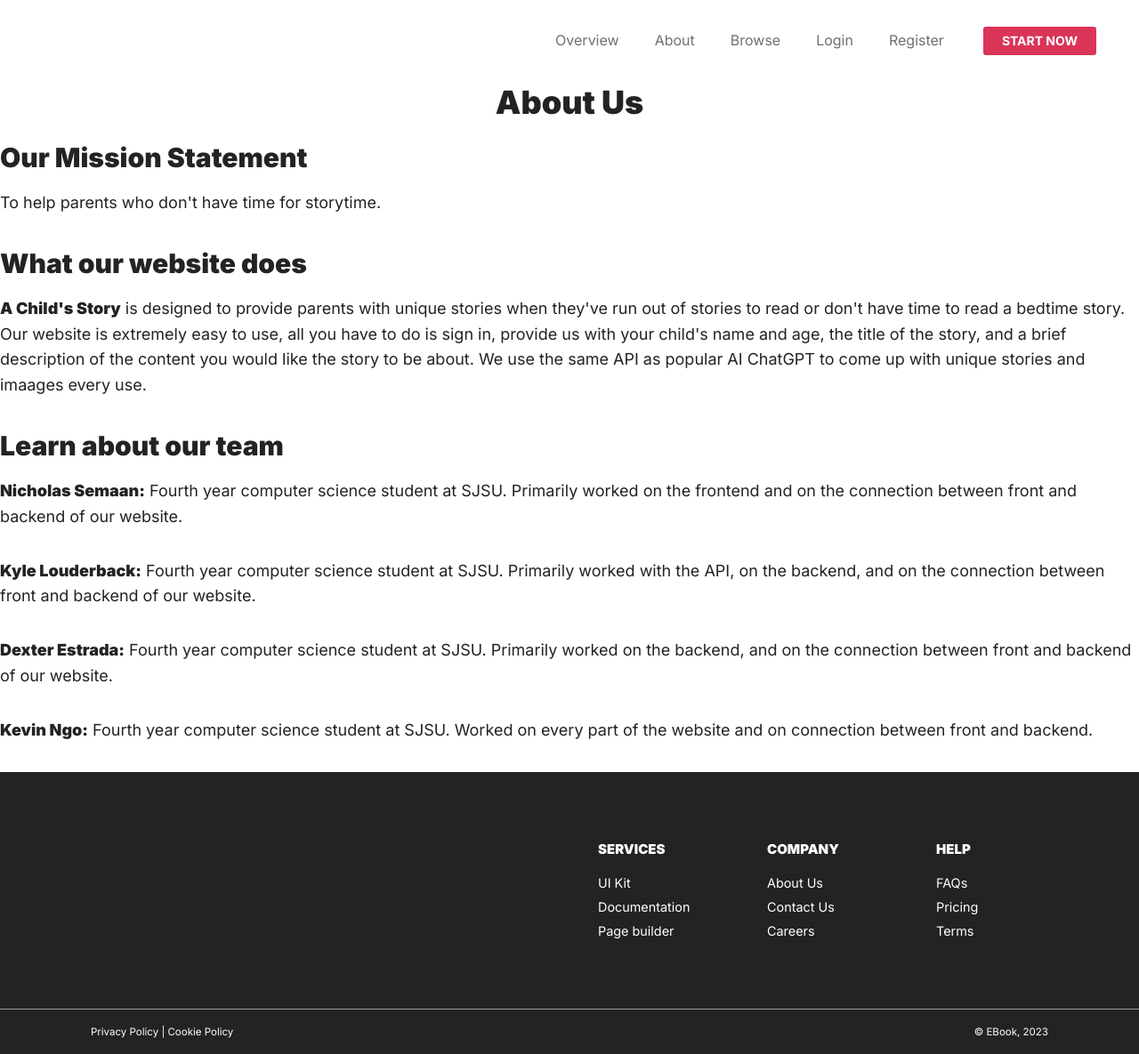
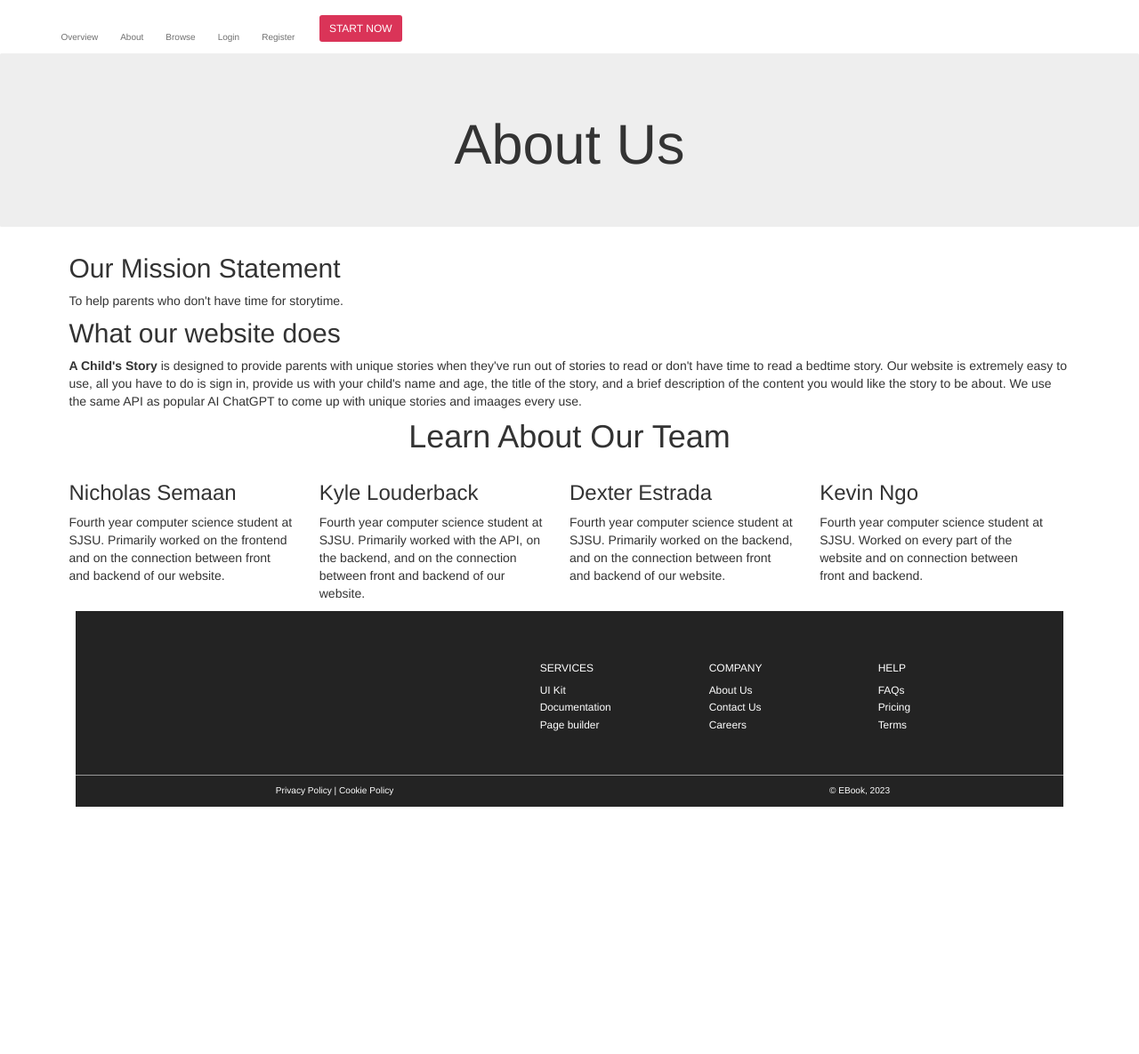
Before and after one commit to contactatfp/theLibrarians, a Flask app: page /about in a window 1280 px wide. Shown: the whole page at 89% size. After the commit the page ends 907 px from the top, so only its background shows below. Run offline with Flask 3, Linux system fonts and the light colour scheme; parts of the project's set-up code (start-up, migrations or seed data) failed here and were passed over; some libraries are stand-ins or nearby versions.

Commit message:
updated about page to implement bootstrap

```diff
--- a/dev/templates/about.html
+++ b/dev/templates/about.html
@@ -1,24 +1,52 @@
 {% extends 'layout.html' %}
 {% block content %}
-    <h1><center>About Us</center></h1>
+<html lang="en">
+    <head>
+      <title>About Page</title>
+      <meta charset="utf-8">
+      <meta name="viewport" content="width=device-width, initial-scale=1">
+      <link rel="stylesheet" href="https://maxcdn.bootstrapcdn.com/bootstrap/3.4.1/css/bootstrap.min.css">
+      <script src="https://ajax.googleapis.com/ajax/libs/jquery/3.6.4/jquery.min.js"></script>
+      <script src="https://maxcdn.bootstrapcdn.com/bootstrap/3.4.1/js/bootstrap.min.js"></script>
+    </head>
+    <body>
 
+    <div class="jumbotron text-center">
+      <h1>About Us</h1>
+    </div>
+
+    <div class="container">
+      <div class="row">
       <h2>Our Mission Statement</h2>
       <p>To help parents who don't have time for storytime.</p>
-
       <h2>What our website does</h2>
        <p><b>A Child's Story</b> is designed to provide parents with unique stories when they've run out of
             stories to read or don't have time to read a bedtime story. Our website is extremely easy to use,
             all you have to do is sign in, provide us with your child's name and age, the title of the story,
             and a brief description of the content you would like the story to be about. We use the same API as
             popular AI ChatGPT to come up with unique stories and imaages every use.</p>
-
-    <h2>Learn about our team</h2>
-    <p><b>Nicholas Semaan:</b> Fourth year computer science student at SJSU. Primarily worked on the frontend
+      <h1><center>Learn About Our Team</center></h1>
+      <div class="row">
+        <div class="col-sm-3">
+          <h3>Nicholas Semaan</h3>
+          <p>Fourth year computer science student at SJSU. Primarily worked on the frontend
             and on the connection between front and backend of our website.</p>
-    <p><b>Kyle Louderback:</b> Fourth year computer science student at SJSU. Primarily worked with the API,
+        </div>
+        <div class="col-sm-3">
+          <h3>Kyle Louderback</h3>
+          <p>Fourth year computer science student at SJSU. Primarily worked with the API,
             on the backend, and on the connection between front and backend of our website.</p>
-    <p><b>Dexter Estrada:</b> Fourth year computer science student at SJSU. Primarily worked on the backend,
+        </div>
+        <div class="col-sm-3">
+          <h3>Dexter Estrada</h3>
+          <p>Fourth year computer science student at SJSU. Primarily worked on the backend,
             and on the connection between front and backend of our website.</p>
-    <p><b>Kevin Ngo:</b> Fourth year computer science student at SJSU. Worked on every part of the website and
+        </div>
+        <div class="col-sm-3">
+          <h3>Kevin Ngo</h3>
+          <p>Fourth year computer science student at SJSU. Worked on every part of the website and
             on connection between front and backend.</p>
+        </div>
+      </div>
+    </div>
 {% endblock %}
```
Lines whose indentation alone changed are shown as unchanged.
